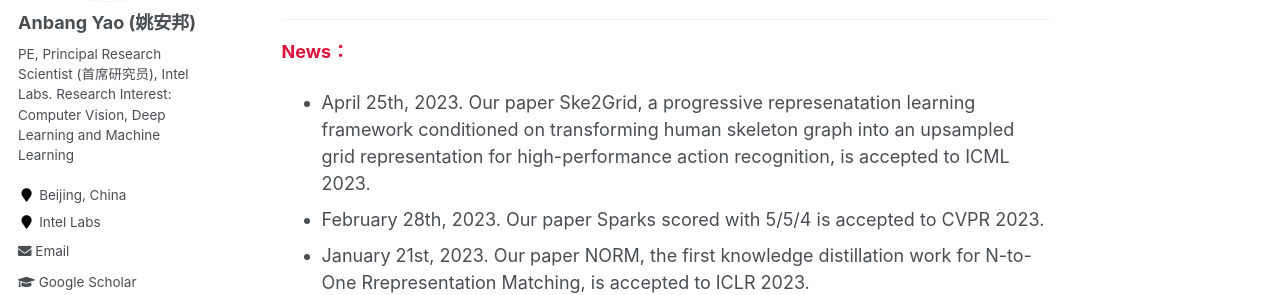
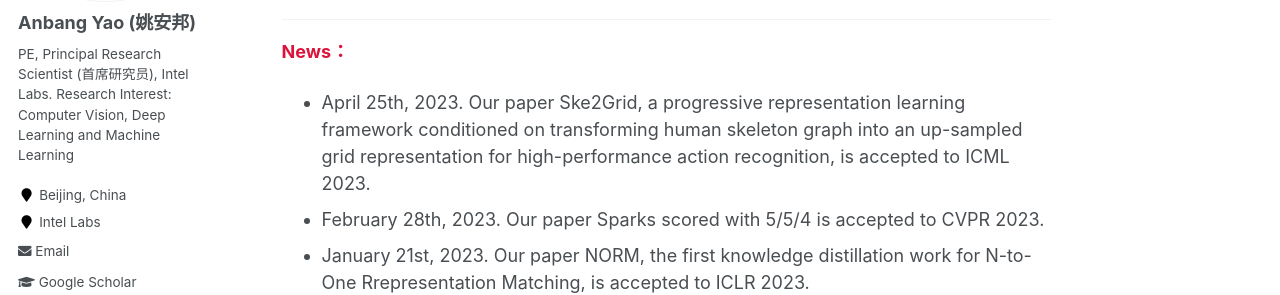
Before and after one commit to YaoAnbang/YaoAnbang.github.io, a Jekyll site: the page built from _pages/about.md, in a window 1280 px wide and 900 px high, scrolled down 556 px. Shown: the part 168-463 px from the top of the window. Built offline with Jekyll 4.4.1, drawn with Linux system fonts in a browser that asks for light colours.

Commit message:
Update about.md

```diff
--- a/_pages/about.md
+++ b/_pages/about.md
@@ -17,7 +17,7 @@ Anbang Yao is currently a Principal Research Scientist and a Principal Engineer
 ---
 **<font color="Crimson">News：</font>**
 
-+ April 25th, 2023. Our paper Ske2Grid, a progressive represenatation learning framework conditioned on transforming human skeleton graph into an upsampled grid representation for high-performance action recognition, is accepted to ICML 2023.
++ April 25th, 2023. Our paper Ske2Grid, a progressive representation learning framework conditioned on transforming human skeleton graph into an up-sampled grid representation for high-performance action recognition, is accepted to ICML 2023.
 + February 28th, 2023. Our paper Sparks scored with 5/5/4 is accepted to CVPR 2023.
 + January 21st, 2023. Our paper NORM, the first knowledge distillation work for N-to-One Rrepresentation Matching, is accepted to ICLR 2023.
 + January 11th, 2023. Our work Grid Convolution is accepted to AAAI 2023 as an oral paper.
```
